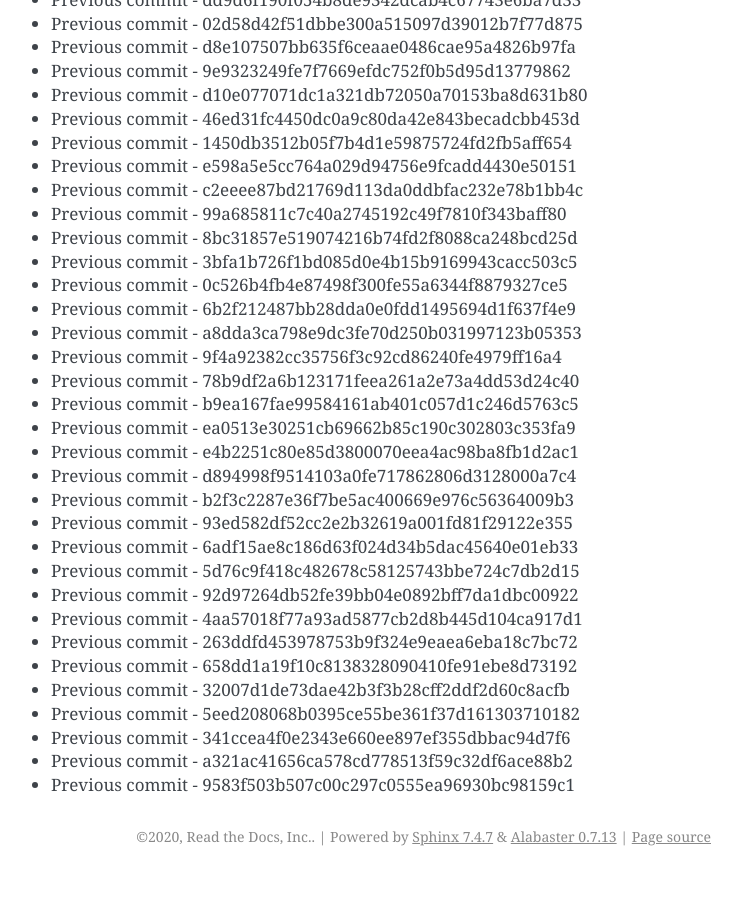
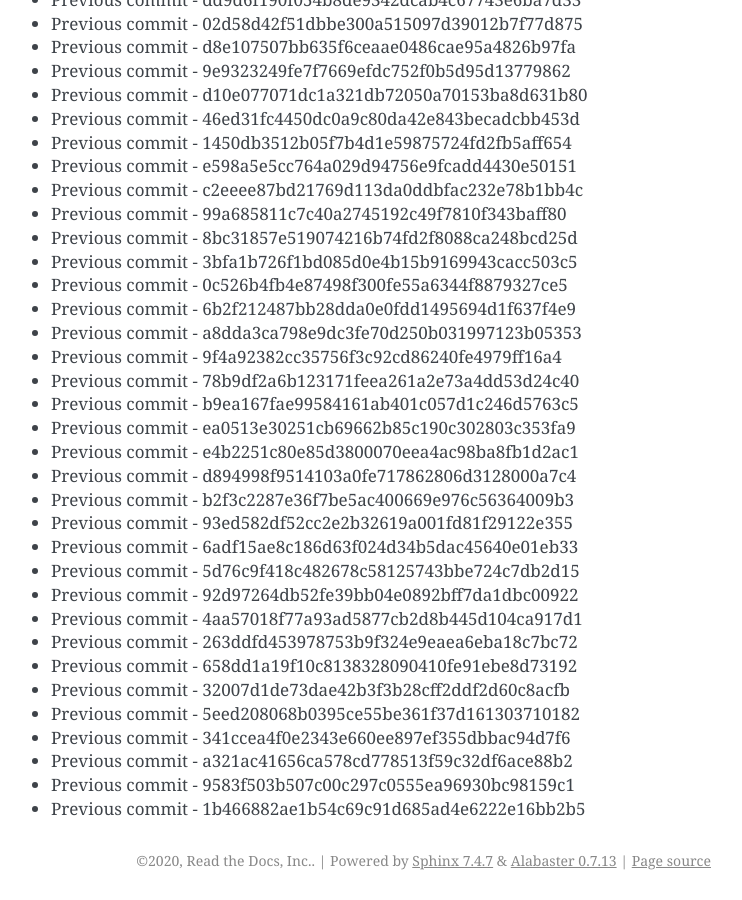
Before and after one commit to readthedocs/rtd-git-stresstest, a Sphinx documentation site: the page built from docs/updates.rst, in a window 1280 px wide and 900 px high, scrolled down 22882 px. Shown: the whole window, without its empty margins (399-1141 px from the left). Built offline with Sphinx 7.4.7, drawn with Linux system fonts in a browser that asks for light colours; before the commit the page ends 23758 px from its top, so only the background shows below that.

Commit message:
Generating commit from previous: 1b466882ae1b54c69c91d685ad4e6222e16bb2b5

```diff
--- a/docs/updates.rst
+++ b/docs/updates.rst
@@ -993,3 +993,4 @@ It can be tested for any performance characteristics.
 * Previous commit - 341ccea4f0e2343e660ee897ef355dbbac94d7f6
 * Previous commit - a321ac41656ca578cd778513f59c32df6ace88b2
 * Previous commit - 9583f503b507c00c297c0555ea96930bc98159c1
+* Previous commit - 1b466882ae1b54c69c91d685ad4e6222e16bb2b5
```
